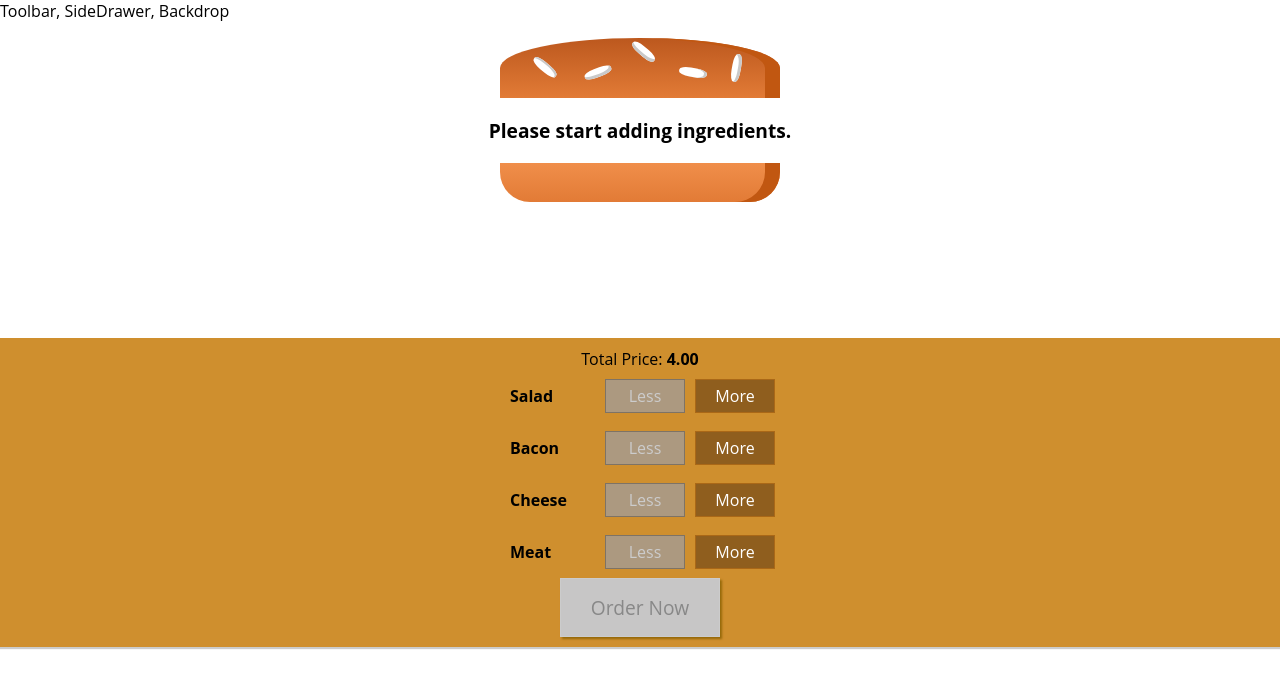
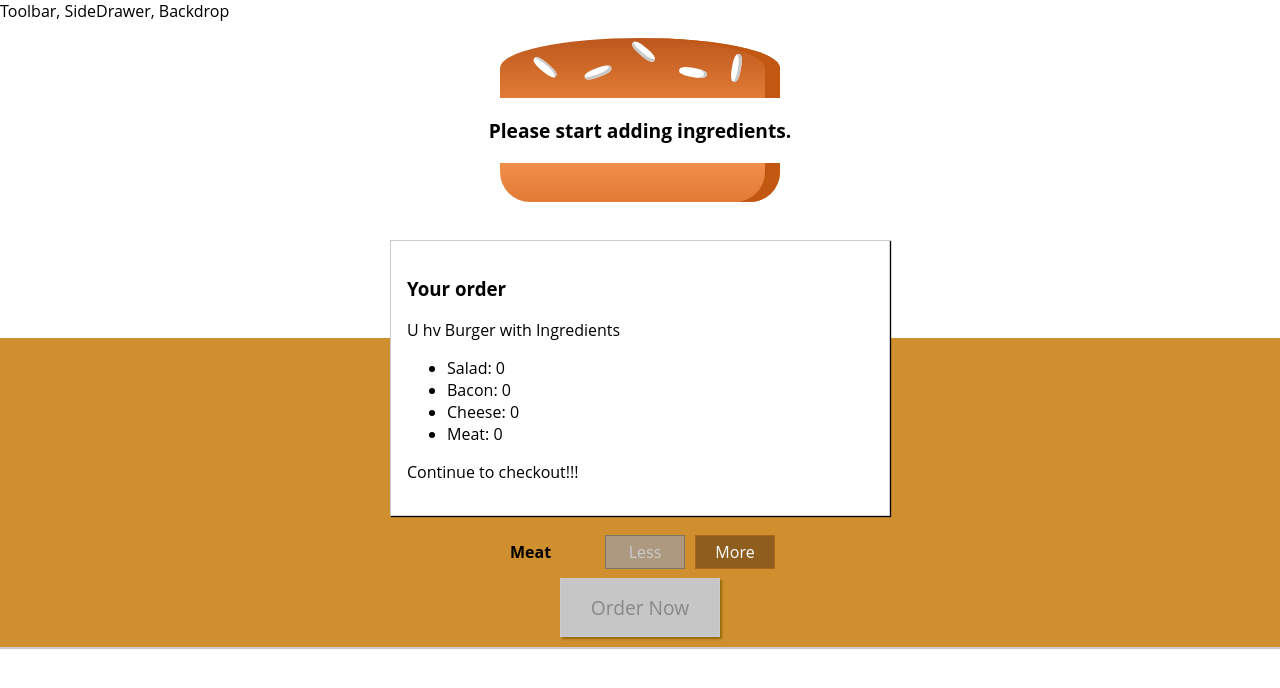
Before and after one commit to vatansoni89/BurgerBuilderOldScript, a React app in the folder burger-builder-old-scr/: page / in a window 1280 px wide. Shown: the top 688 px of the page. Built offline with nearby package versions, Linux system fonts and the light colour scheme.

Commit message:
Creating the Order summary modal.

```diff
--- /dev/null
+++ b/burger-builder-old-scr/src/components/Burger/OrderSummary/OrderSummary.js
@@ -0,0 +1,25 @@
+import React from "react";
+import Aux from "../../../hoc/Auxiliary";
+const orderSummary = props => {
+  const ingredientSummary = props.ingredients;
+
+  const ulItems = Object.keys(ingredientSummary).map(key => {
+    return (
+      <li key={key}>
+        <span style={{ textTransform: "capitalize" }}>{key}</span>:{" "}
+        {ingredientSummary[key]}
+      </li>
+    );
+  });
+
+  return (
+    <Aux>
+      <h3>Your order</h3>
+      <p>U hv Burger with Ingredients</p>
+      <ul>{ulItems}</ul>
+      <p>Continue to checkout!!!</p>
+    </Aux>
+  );
+};
+
+export default orderSummary;
--- /dev/null
+++ b/burger-builder-old-scr/src/components/UI/Modal/Modal.css
@@ -0,0 +1,20 @@
+.Modal {
+  position: fixed;
+  z-index: 500;
+  background-color: white;
+  width: 70%;
+  border: 1px solid #ccc;
+  box-shadow: 1px 1px 1px black;
+  padding: 16px;
+  left: 15%;
+  top: 30%;
+  box-sizing: border-box;
+  transition: all 0.3s ease-out;
+}
+
+@media (min-width: 600px) {
+  .Modal {
+    width: 500px;
+    left: calc(50% - 250px);
+  }
+}
--- /dev/null
+++ b/burger-builder-old-scr/src/components/UI/Modal/Modal.js
@@ -0,0 +1,6 @@
+import React from "react";
+import classes from "./Modal.css";
+
+const modal = props => <div className={classes.Modal}>{props.children}</div>;
+
+export default modal;
--- a/burger-builder-old-scr/src/containers/BurgerBuilder/BurgerBuilder.js
+++ b/burger-builder-old-scr/src/containers/BurgerBuilder/BurgerBuilder.js
@@ -2,6 +2,9 @@
 import Aux from "../../hoc/Auxiliary";
 import Burger from "../../components/Burger/Burger";
 import BuildControls from "../../components/Burger/BuildControls/BuildControls";
+import Modal from "../../components/UI/Modal/Modal";
+import OrderSummary from "../../components/Burger/OrderSummary/OrderSummary";
+
 const INGREDIENT_PRICES = {
   salad: 0.4,
   bacon: 0.5,
@@ -101,6 +104,9 @@
 
     return (
       <Aux>
+        <Modal>
+          <OrderSummary ingredients={this.state.ingredients} />
+        </Modal>
         <Burger ingredients={this.state.ingredients} />
         <BuildControls
           ingredientAdded={this.addIngredientHandler}
```
Also changed, not shown: burger-builder-old-scr/ZResources/info.txt, burger-builder-old-scr/src/components/UI/Backdrop/Backdrop.js (added).
